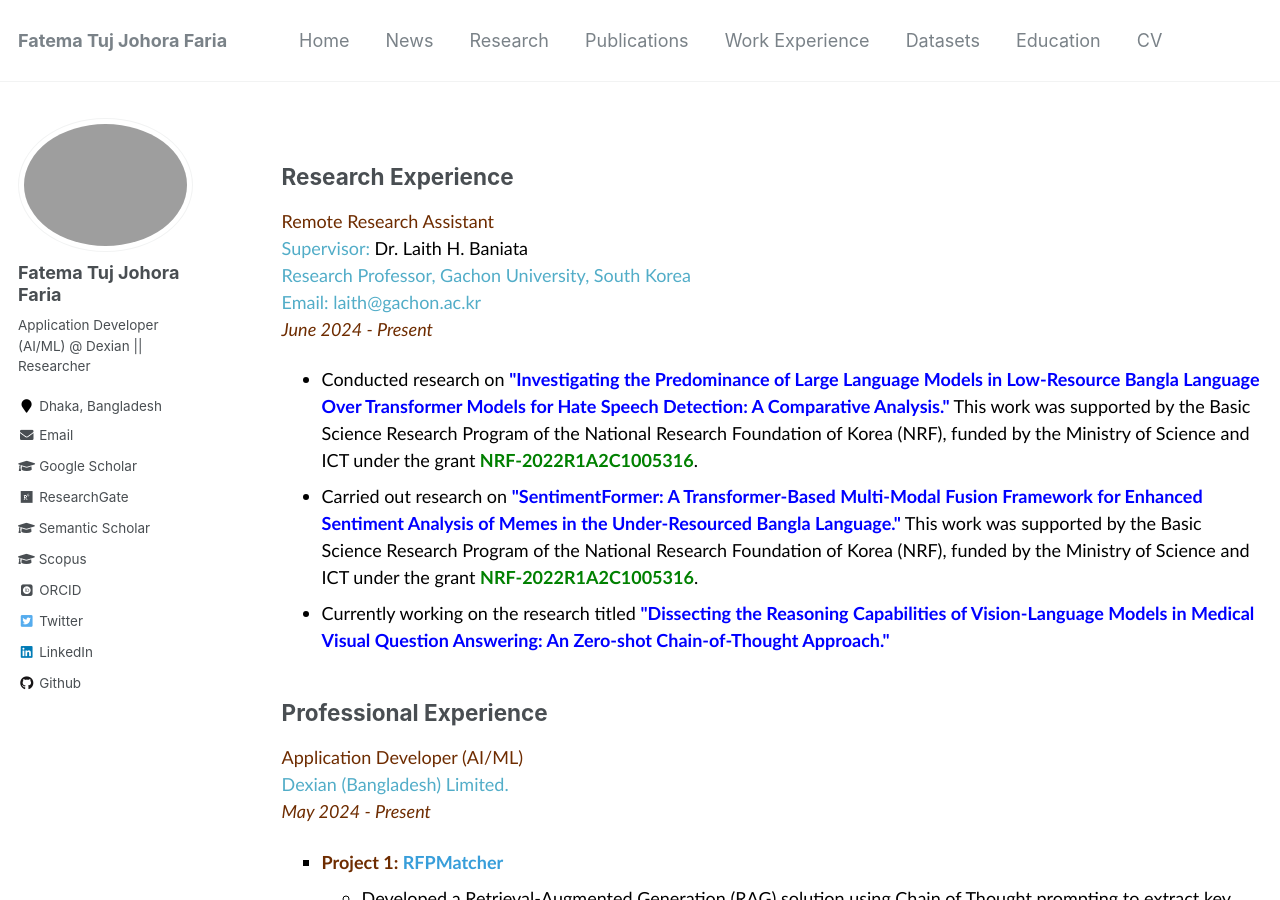
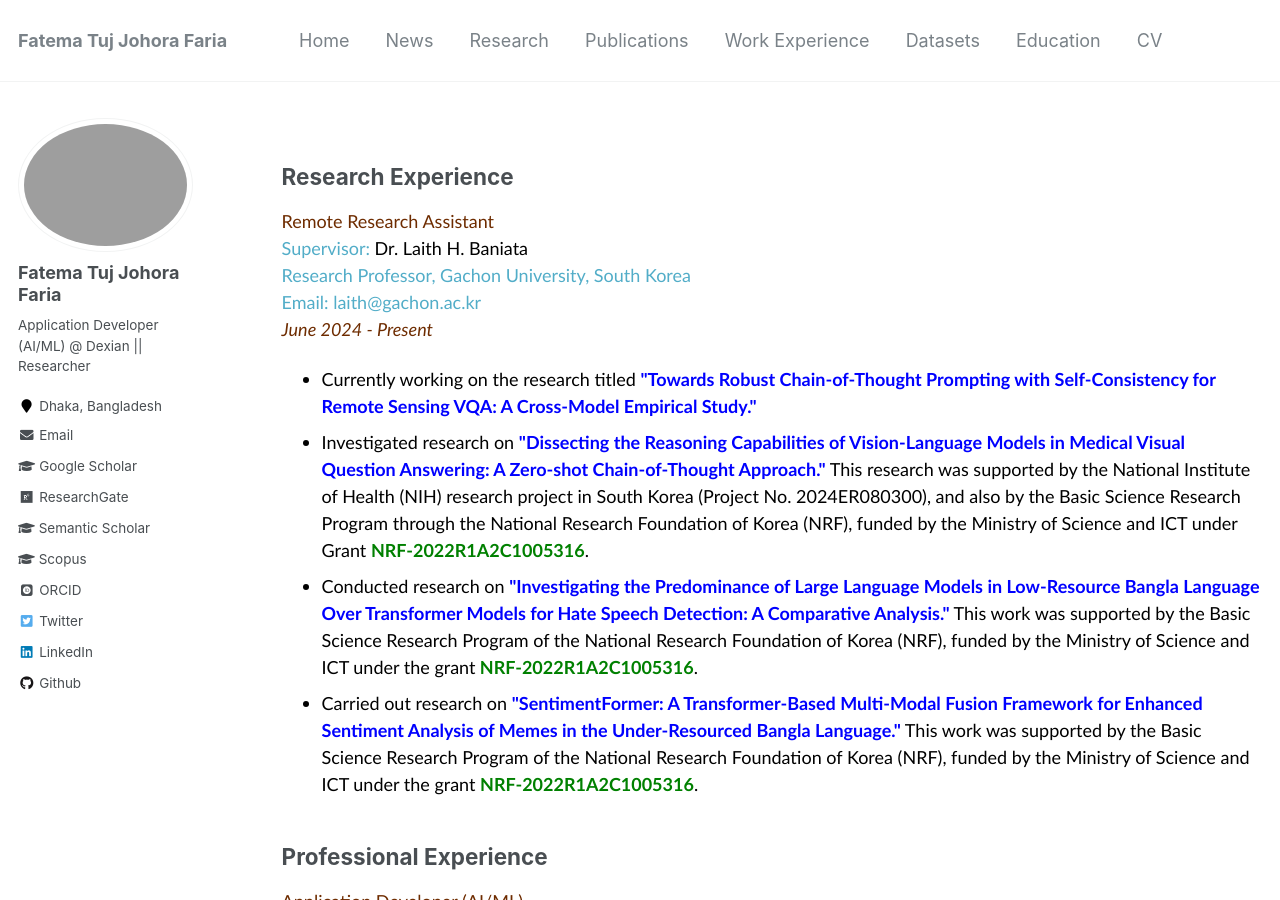
Before and after one commit to fatemafaria142/fatemafaria142.github.io, a Jekyll site: the page built from _pages/work.md, in a window 1280 px wide and 900 px high. Built offline with Jekyll 4.4.1, drawn with Linux system fonts in a browser that asks for light colours; some web fonts are replaced.

Commit message:
Update Work

```diff
--- a/_pages/work.md
+++ b/_pages/work.md
@@ -12,11 +12,14 @@ title: ""
 [Email: laith@gachon.ac.kr](mailto:laith@gachon.ac.kr)<br/>
 <span style="color:#6E2C00"><em>June 2024 - Present</em></span>
 <ul style="font-family:Trebuchet MS; color:black;">
+
+<li>Currently working on the research titled <b style="color:blue">"Towards Robust Chain-of-Thought Prompting with Self-Consistency for Remote Sensing VQA: A Cross-Model Empirical Study."</b></li>
+
+<li>Investigated research on <b style="color:blue">"Dissecting the Reasoning Capabilities of Vision-Language Models in Medical Visual Question Answering: A Zero-shot Chain-of-Thought Approach."</b> This research was supported by the National Institute of Health (NIH) research project in South Korea (Project No. 2024ER080300), and also by the Basic Science Research Program through the National Research Foundation of Korea (NRF), funded by the Ministry of Science and ICT under Grant <b><span style="color:green; display:inline;">NRF-2022R1A2C1005316</span></b>.</li>
+
 <li>Conducted research on <b style="color:blue">"Investigating the Predominance of Large Language Models in Low-Resource Bangla Language Over Transformer Models for Hate Speech Detection: A Comparative Analysis."</b> This work was supported by the Basic Science Research Program of the National Research Foundation of Korea (NRF), funded by the Ministry of Science and ICT under the grant<b><span style="color:green; display:inline;"> NRF-2022R1A2C1005316</span></b>.</li>
 
 <li>Carried out research on <b style="color:blue">"SentimentFormer: A Transformer-Based Multi-Modal Fusion Framework for Enhanced Sentiment Analysis of Memes in the Under-Resourced Bangla Language."</b> This work was supported by the Basic Science Research Program of the National Research Foundation of Korea (NRF), funded by the Ministry of Science and ICT under the grant <b><span style="color:green; display:inline;">NRF-2022R1A2C1005316</span></b>.</li>
-
-<li>Currently working on the research titled <b style="color:blue">"Dissecting the Reasoning Capabilities of Vision-Language Models in Medical Visual Question Answering: An Zero-shot Chain-of-Thought Approach."</b></li>
 </ul>
 
 ## Professional Experience
```
